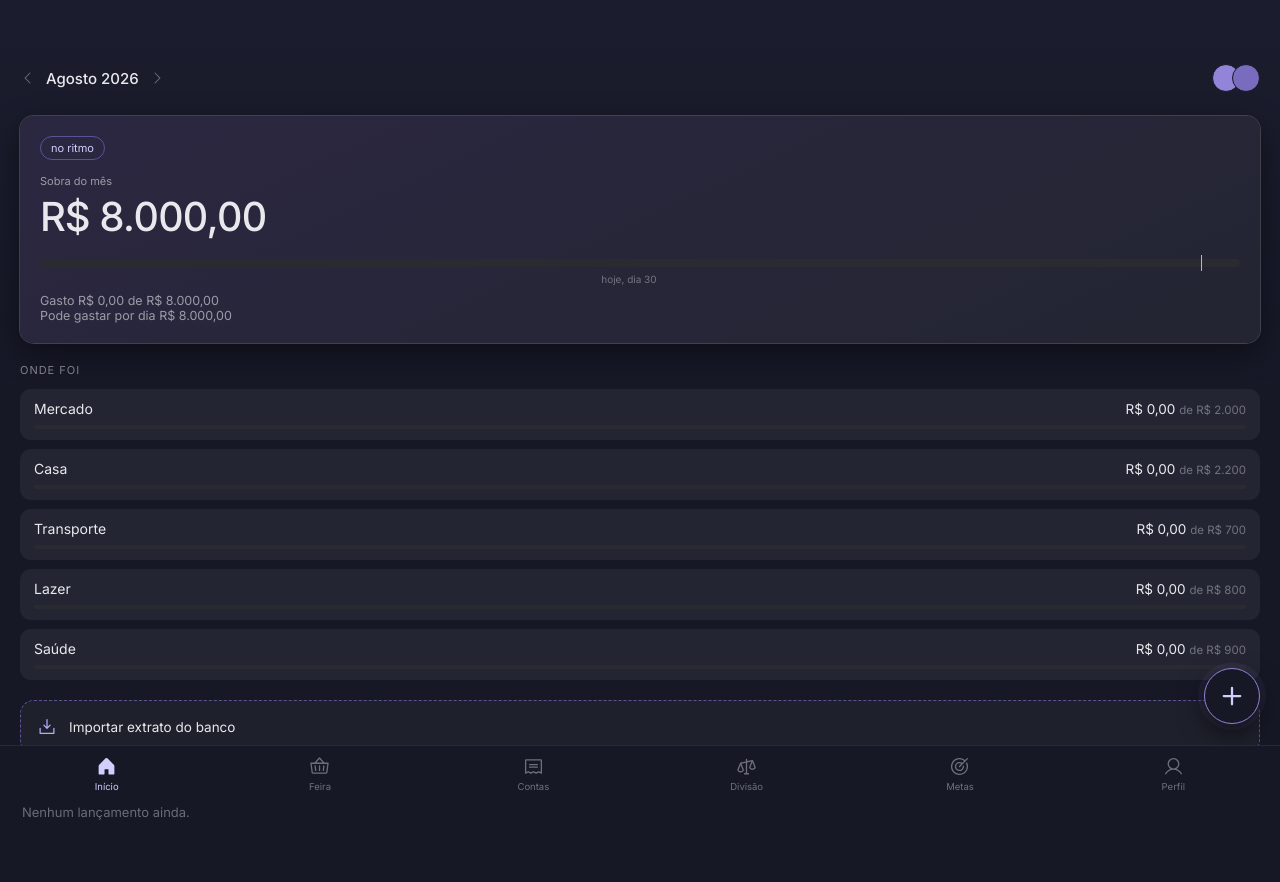
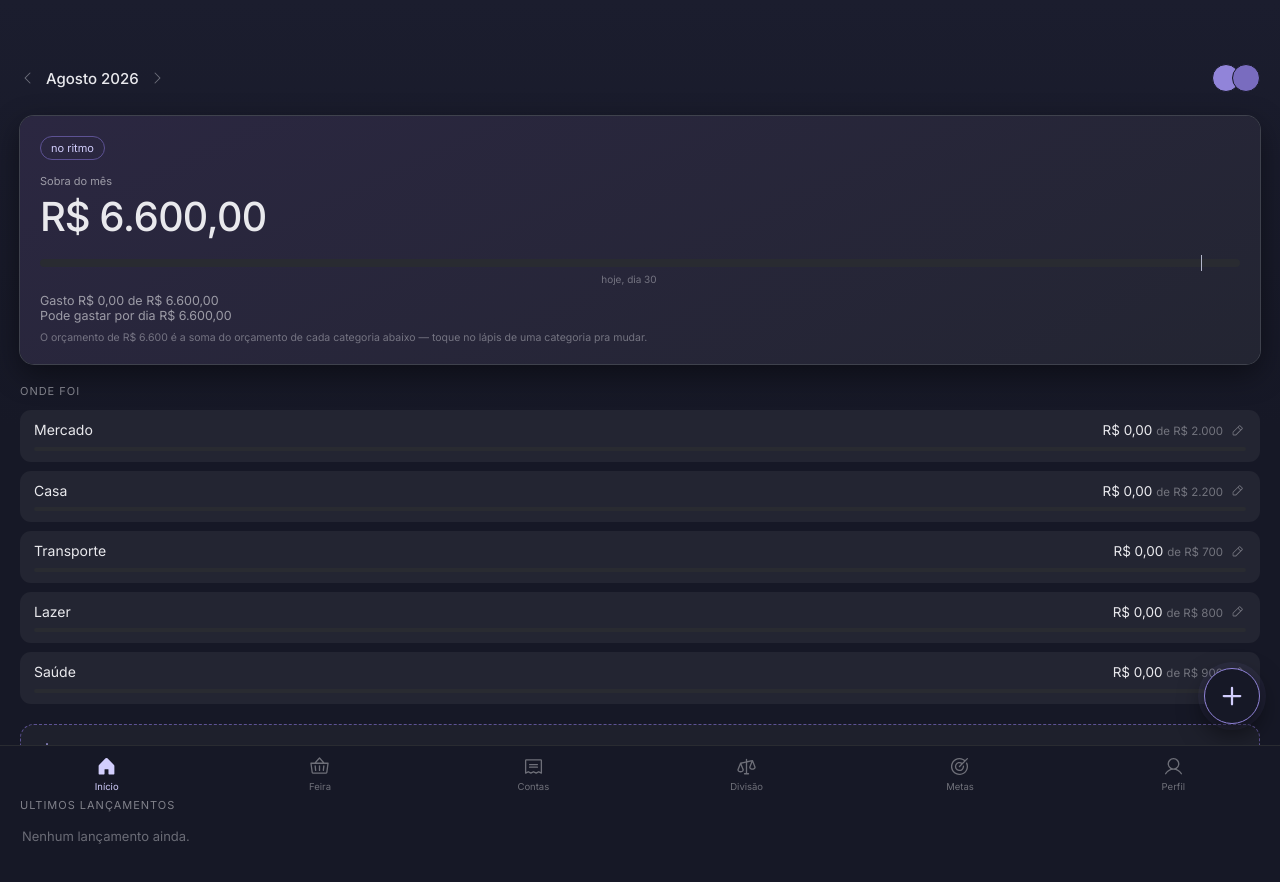
Before and after one commit to denysondetrano30/casa-custos, a React (Vite) app: page / in a window 1280 px wide. Shown: the top 882 px of the page. Built offline with nearby package versions, Linux system fonts and the light colour scheme.

Commit message:
orcamento editavel por categoria

```diff
--- a/src/App.jsx
+++ b/src/App.jsx
@@ -235,6 +235,13 @@ export default function App() {
     });
   }
 
+  function editCategoryBudget(id, budget) {
+    setState((prev) => ({
+      ...prev,
+      cats: prev.cats.map((c) => (c.id === id ? { ...c, budget } : c)),
+    }));
+  }
+
   function addGoal(goal) {
     setState((prev) => ({
       ...prev,
@@ -246,7 +253,9 @@ export default function App() {
   const rendaCasal = state.income.Rui + state.income.Ana;
 
   const SCREENS = {
-    home: () => <Home month={state.month} cats={state.cats} txs={state.txs} />,
+    home: () => (
+      <Home month={state.month} cats={state.cats} txs={state.txs} onEditCategoryBudget={editCategoryBudget} />
+    ),
     shop: () => (
       <Shop
         shop={state.shop}
--- a/src/lib/initialState.js
+++ b/src/lib/initialState.js
@@ -9,7 +9,6 @@ export const initialState = {
     label: 'Agosto 2026',
     today: 30,
     daysInMonth: 31,
-    budget: 8000,
     status: 'no ritmo',
   },
 
--- a/src/screens/Home.jsx
+++ b/src/screens/Home.jsx
@@ -1,4 +1,4 @@
-import { CaretLeft, CaretRight, DownloadSimple } from '@phosphor-icons/react';
+import { CaretLeft, CaretRight, DownloadSimple, PencilSimple } from '@phosphor-icons/react';
 import { color, radius } from '../lib/tokens';
 import { brl } from '../lib/format';
 
@@ -18,9 +18,9 @@ function SectionLabel({ children }) {
   );
 }
 
-function HeroCard({ month, spent }) {
-  const restante = month.budget - spent;
-  const pctGasto = Math.min(100, (spent / month.budget) * 100);
+function HeroCard({ month, spent, budgetTotal }) {
+  const restante = budgetTotal - spent;
+  const pctGasto = budgetTotal > 0 ? Math.min(100, (spent / budgetTotal) * 100) : 0;
   const pctHoje = (month.today / month.daysInMonth) * 100;
   const porDia = Math.max(0, restante) / Math.max(1, month.daysInMonth - month.today);
 
@@ -96,22 +96,26 @@ function HeroCard({ month, spent }) {
       </div>
 
       <div style={{ fontSize: 12.5, color: color.textMedium, marginTop: 6 }}>
-        Gasto {brl(spent)} de {brl(month.budget)}
+        Gasto {brl(spent)} de {brl(budgetTotal)}
       </div>
       <div style={{ fontSize: 12.5, color: color.textMedium }}>
         Pode gastar por dia {brl(porDia)}
+      </div>
+      <div style={{ fontSize: 10.5, color: color.textWeak, marginTop: 8 }}>
+        O orçamento de R$ {budgetTotal.toLocaleString('pt-BR')} é a soma do orçamento de cada categoria abaixo — toque
+        no lápis de uma categoria pra mudar.
       </div>
     </div>
   );
 }
 
-function CategoriesSection({ cats }) {
+function CategoriesSection({ cats, onEditBudget }) {
   return (
     <div style={{ marginBottom: 20 }}>
       <SectionLabel>Onde foi</SectionLabel>
       <div style={{ display: 'flex', flexDirection: 'column', gap: 9 }}>
         {cats.map((cat) => {
-          const pct = Math.min(100, (cat.spent / cat.budget) * 100);
+          const pct = cat.budget > 0 ? Math.min(100, (cat.spent / cat.budget) * 100) : 0;
           const estourou = cat.spent > cat.budget;
           return (
             <div
@@ -124,10 +128,25 @@ function CategoriesSection({ cats }) {
             >
               <div style={{ display: 'flex', justifyContent: 'space-between', alignItems: 'baseline', marginBottom: 8 }}>
                 <span style={{ fontSize: 14 }}>{cat.name}</span>
-                <span style={{ fontSize: 13.5, minWidth: 86, textAlign: 'right', whiteSpace: 'nowrap' }}>
-                  {brl(cat.spent)}{' '}
-                  <span style={{ color: color.textWeak, fontSize: 11.5 }}>de {brl(cat.budget, false)}</span>
-                </span>
+                <div style={{ display: 'flex', alignItems: 'center', gap: 6 }}>
+                  <span style={{ fontSize: 13.5, minWidth: 86, textAlign: 'right', whiteSpace: 'nowrap' }}>
+                    {brl(cat.spent)}{' '}
+                    <span style={{ color: color.textWeak, fontSize: 11.5 }}>de {brl(cat.budget, false)}</span>
+                  </span>
+                  <button
+                    onClick={() => onEditBudget(cat)}
+                    style={{
+                      background: 'transparent',
+                      border: 'none',
+                      cursor: 'pointer',
+                      display: 'flex',
+                      padding: 2,
+                    }}
+                    aria-label={`Editar orçamento de ${cat.name}`}
+                  >
+                    <PencilSimple size={13} color={color.textWeak} />
+                  </button>
+                </div>
               </div>
               <div style={{ height: 4, borderRadius: 99, background: color.borderSubtle, overflow: 'hidden' }}>
                 <div
@@ -217,8 +236,20 @@ function RecentTransactions({ txs }) {
   );
 }
 
-export default function Home({ month, cats, txs }) {
+export default function Home({ month, cats, txs, onEditCategoryBudget }) {
   const spent = cats.reduce((sum, c) => sum + c.spent, 0);
+  const budgetTotal = cats.reduce((sum, c) => sum + c.budget, 0);
+
+  function handleEditBudget(cat) {
+    const resposta = window.prompt(`Novo orçamento mensal para "${cat.name}" (só números, ex. 1500):`, cat.budget);
+    if (resposta === null) return;
+    const valor = Number(resposta.replace(',', '.'));
+    if (Number.isNaN(valor) || valor < 0) {
+      window.alert('Isso não parece um número válido. Tente de novo.');
+      return;
+    }
+    onEditCategoryBudget(cat.id, valor);
+  }
 
   return (
     <div
@@ -239,8 +270,8 @@ export default function Home({ month, cats, txs }) {
         </div>
       </div>
 
-      <HeroCard month={month} spent={spent} />
-      <CategoriesSection cats={cats} />
+      <HeroCard month={month} spent={spent} budgetTotal={budgetTotal} />
+      <CategoriesSection cats={cats} onEditBudget={handleEditBudget} />
       <ImportCard />
       <RecentTransactions txs={txs} />
     </div>
```
